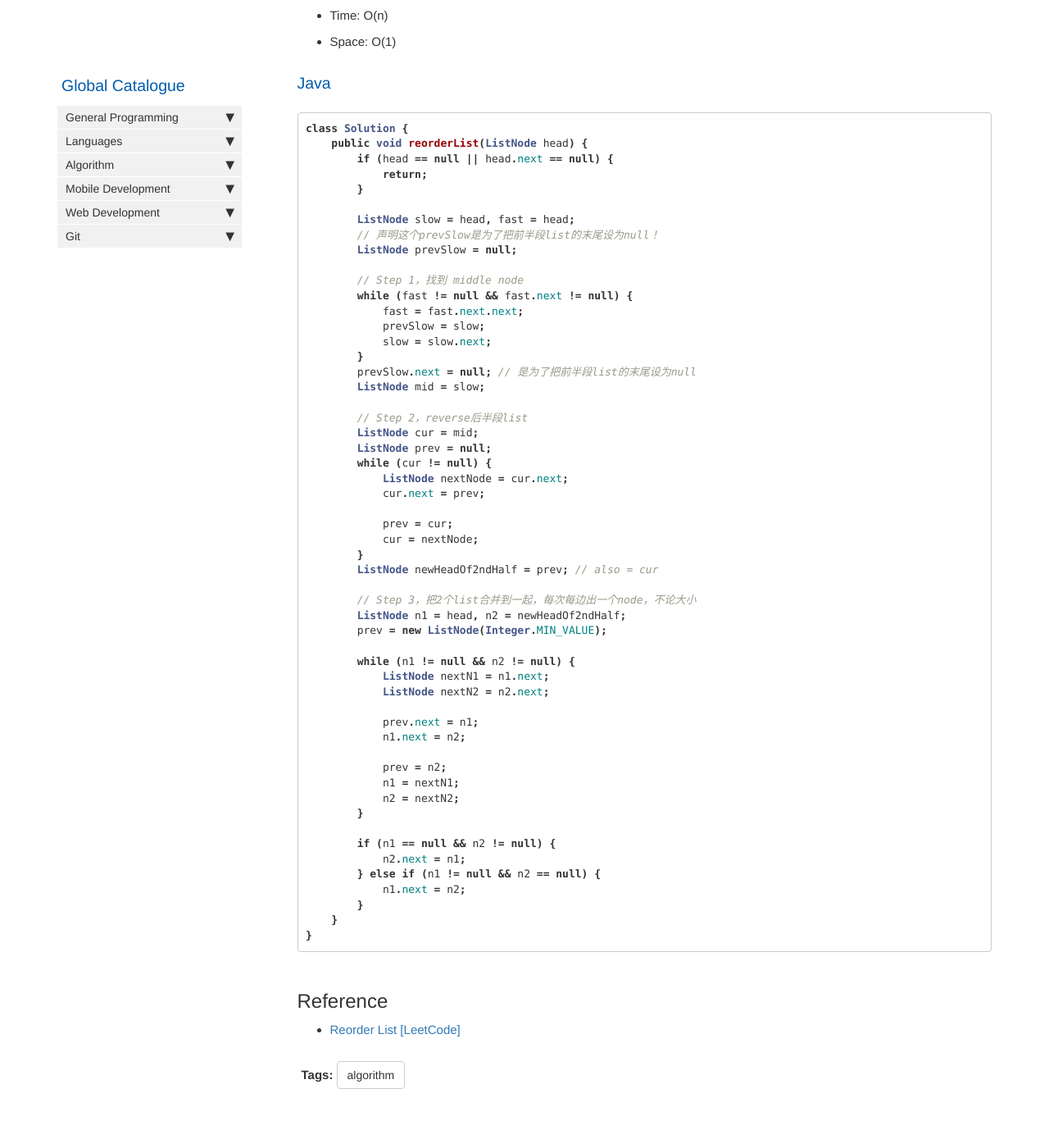
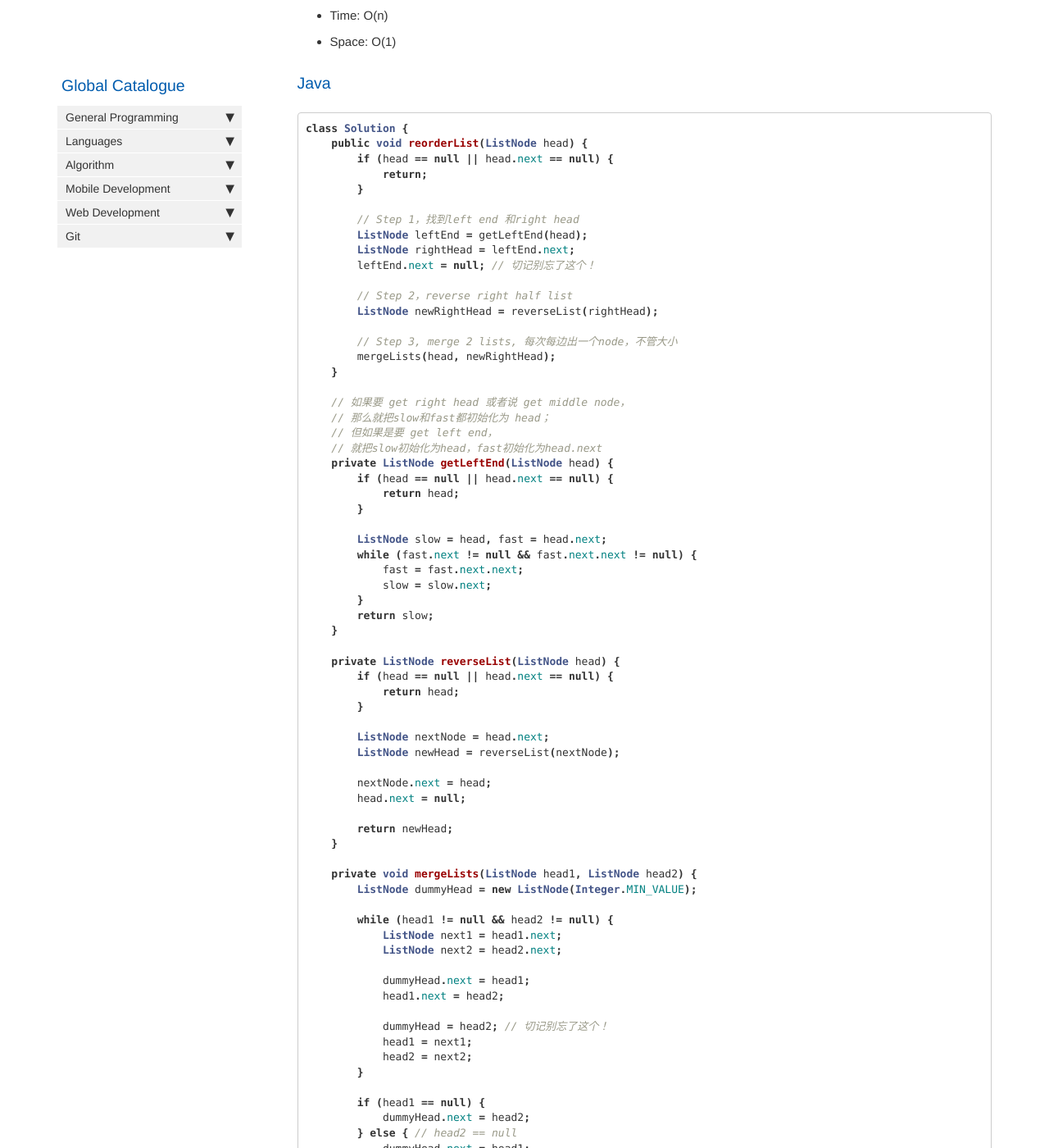
Before and after one commit to HungryOrc/hungryorc.github.io, a Jekyll site: the page built from pages/algorithm/algorithm_reorder_list_one_from_head_and_one_from_tail.md, in a window 1280 px wide and 1400 px high, scrolled down 834 px. Shown: the whole window at 82% size. Built offline with Jekyll 4.4.1, drawn with Linux system fonts in a browser that asks for light colours; nearby versions of some CDN libraries; comment, search, counter and statistics services are not loaded; some of the changed text lies outside the part shown.

Commit message:
Update algorithm_reorder_list_one_from_head_and_one_from_tail.md

```diff
--- a/pages/algorithm/algorithm_reorder_list_one_from_head_and_one_from_tail.md
+++ b/pages/algorithm/algorithm_reorder_list_one_from_head_and_one_from_tail.md
@@ -30,7 +30,7 @@ You may not modify the values in the list's nodes, only nodes itself may be chan
   * Output: 1->5->2->4->3
 
 ## Solution
-第一步，找mid node。第二步，reverse后半段。第三步，两个list merge到一起。
+第一步，找mid node。第二步，reverse后半段。第三步，两个list merge到一起。这个方法的速度是 前 1%
 
 关键：别忘了**把前半段的最后一个node的next设为null！** 不然会出现诡异错误！
 
@@ -46,51 +46,68 @@ class Solution {
             return;
         }
 
-        ListNode slow = head, fast = head;
-        // 声明这个prevSlow是为了把前半段list的末尾设为null！
-        ListNode prevSlow = null;
+        // Step 1，找到left end 和right head
+        ListNode leftEnd = getLeftEnd(head);
+        ListNode rightHead = leftEnd.next;
+        leftEnd.next = null; // 切记别忘了这个！
 
-        // Step 1，找到 middle node
-        while (fast != null && fast.next != null) {
+        // Step 2，reverse right half list
+        ListNode newRightHead = reverseList(rightHead);
+
+        // Step 3, merge 2 lists, 每次每边出一个node，不管大小
+        mergeLists(head, newRightHead);
+    }
+
+    // 如果要 get right head 或者说 get middle node，
+    // 那么就把slow和fast都初始化为 head；
+    // 但如果是要 get left end，
+    // 就把slow初始化为head，fast初始化为head.next
+    private ListNode getLeftEnd(ListNode head) {
+        if (head == null || head.next == null) {
+            return head;
+        }
+
+        ListNode slow = head, fast = head.next;
+        while (fast.next != null && fast.next.next != null) {
             fast = fast.next.next;
-            prevSlow = slow;
             slow = slow.next;
         }
-        prevSlow.next = null; // 是为了把前半段list的末尾设为null
-        ListNode mid = slow;
+        return slow;
+    }
 
-        // Step 2，reverse后半段list
-        ListNode cur = mid;
-        ListNode prev = null;
-        while (cur != null) {
-            ListNode nextNode = cur.next;
-            cur.next = prev;
-
-            prev = cur;
-            cur = nextNode;
-        }
-        ListNode newHeadOf2ndHalf = prev; // also = cur
-
-        // Step 3，把2个list合并到一起，每次每边出一个node，不论大小
-        ListNode n1 = head, n2 = newHeadOf2ndHalf;
-        prev = new ListNode(Integer.MIN_VALUE);
-
-        while (n1 != null && n2 != null) {
-            ListNode nextN1 = n1.next;
-            ListNode nextN2 = n2.next;
-
-            prev.next = n1;
-            n1.next = n2;
-
-            prev = n2;
-            n1 = nextN1;
-            n2 = nextN2;
+    private ListNode reverseList(ListNode head) {
+        if (head == null || head.next == null) {
+            return head;
         }
 
-        if (n1 == null && n2 != null) {
-            n2.next = n1;
-        } else if (n1 != null && n2 == null) {
-            n1.next = n2;
+        ListNode nextNode = head.next;
+        ListNode newHead = reverseList(nextNode);
+
+        nextNode.next = head;
+        head.next = null;
+
+        return newHead;
+    }
+
+    private void mergeLists(ListNode head1, ListNode head2) {
+        ListNode dummyHead = new ListNode(Integer.MIN_VALUE);
+
+        while (head1 != null && head2 != null) {
+            ListNode next1 = head1.next;
+            ListNode next2 = head2.next;
+
+            dummyHead.next = head1;
+            head1.next = head2;
+
+            dummyHead = head2; // 切记别忘了这个！
+            head1 = next1;
+            head2 = next2;
+        }
+
+        if (head1 == null) {
+            dummyHead.next = head2;
+        } else { // head2 == null
+            dummyHead.next = head1;
         }
     }
 }
```
